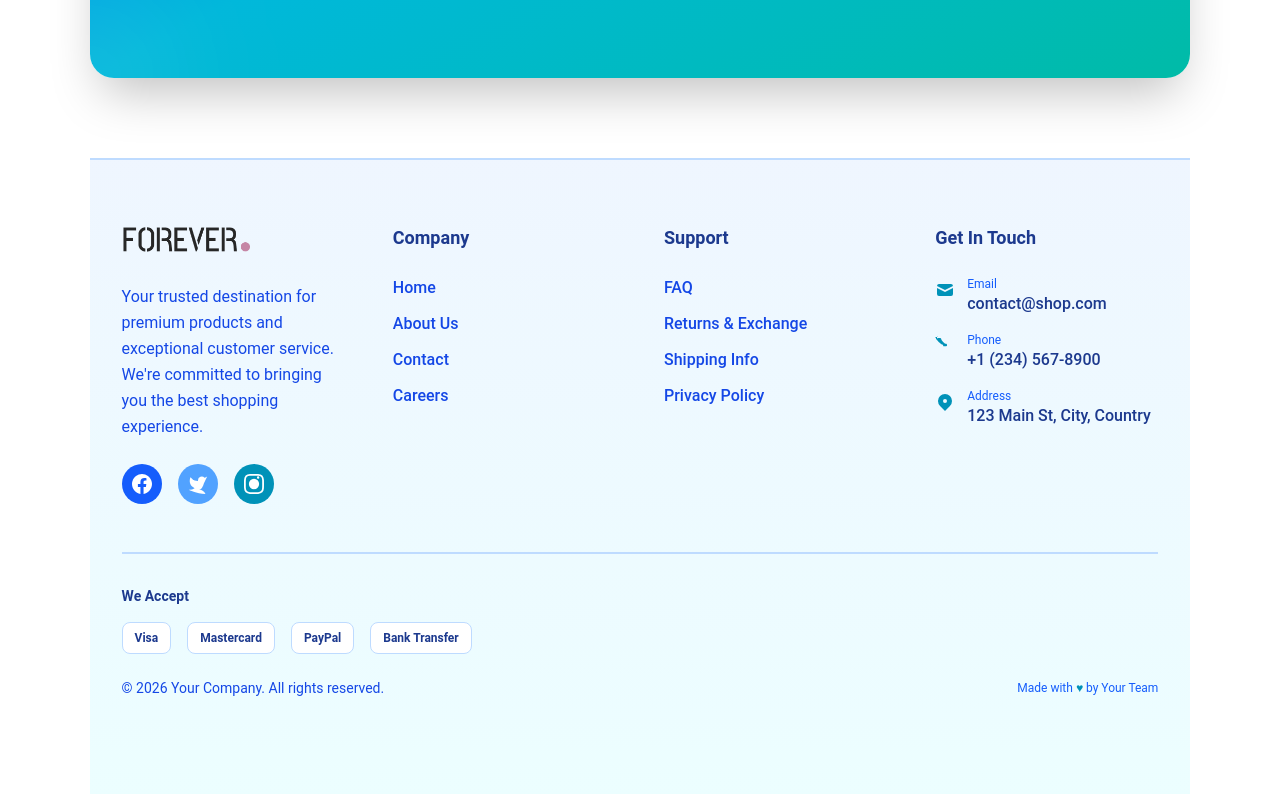
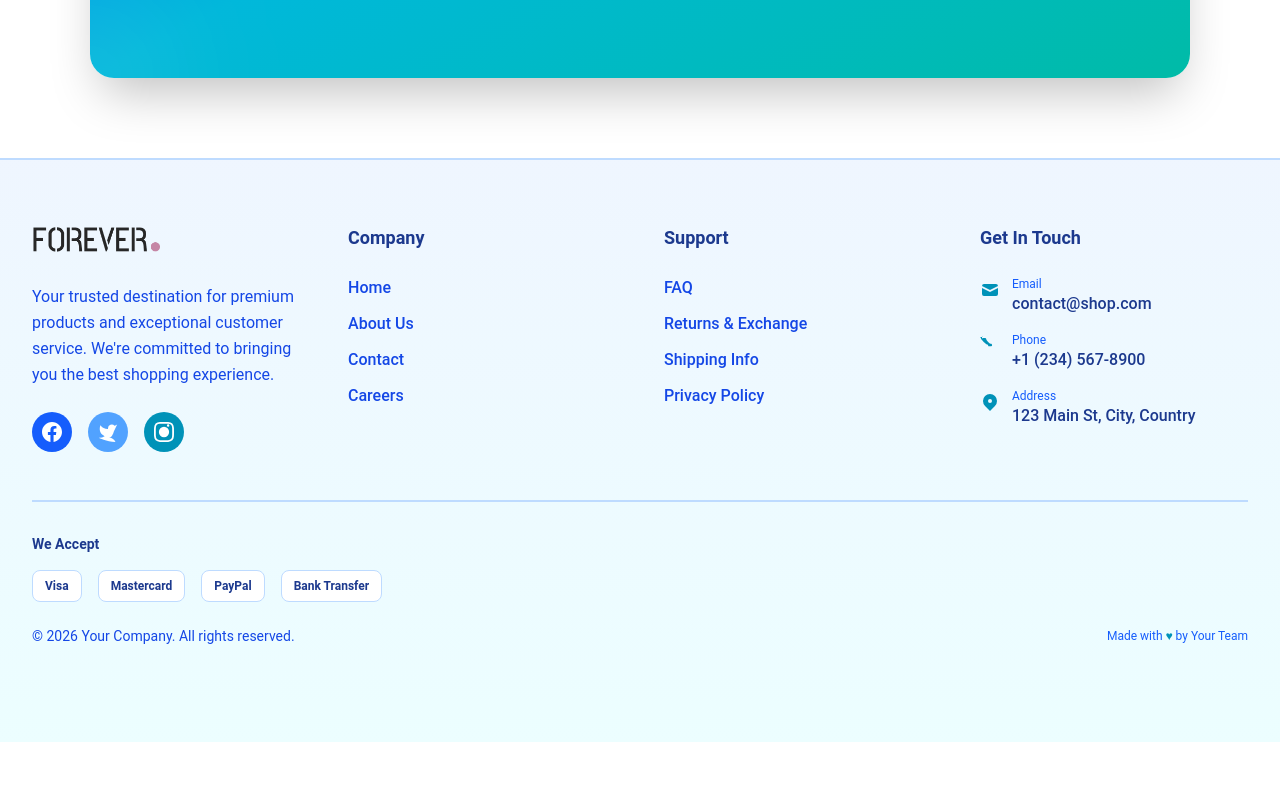
Before and after one commit to mubashirdawood/MERN-E-Commerce-Web-Application-Full-Stack-Project-, a React (Vite) app: page / in a window 1280 px wide. Shown: the part 3077-3871 px from the top of the page. After the commit the page ends 3819 px from the top, so only its background shows below. Built offline with nearby package versions, Linux system fonts and the light colour scheme.

Commit message:
footer  ui   update

```diff
--- a/src/components/Footer.jsx
+++ b/src/components/Footer.jsx
@@ -4,7 +4,7 @@ import { assets } from "../assets/assets";
 
 const Footer = () => {
   return (
-    <div className="bg-linear-to-b from-blue-50 to-cyan-50 border-t-2 border-blue-200">
+    <div className="bg-linear-to-b from-blue-50 to-cyan-50 border-t-2 border-blue-200 -mx-4 sm:-mx-[5vw] md:-mx-[7vw] lg:-mx-[9vv]">
       <div className="max-w-7xl mx-auto px-4 sm:px-6 lg:px-8 py-16">
         {/* Main Footer Grid */}
         <div className="grid grid-cols-1 md:grid-cols-2 lg:grid-cols-4 gap-12 mb-12">
```
